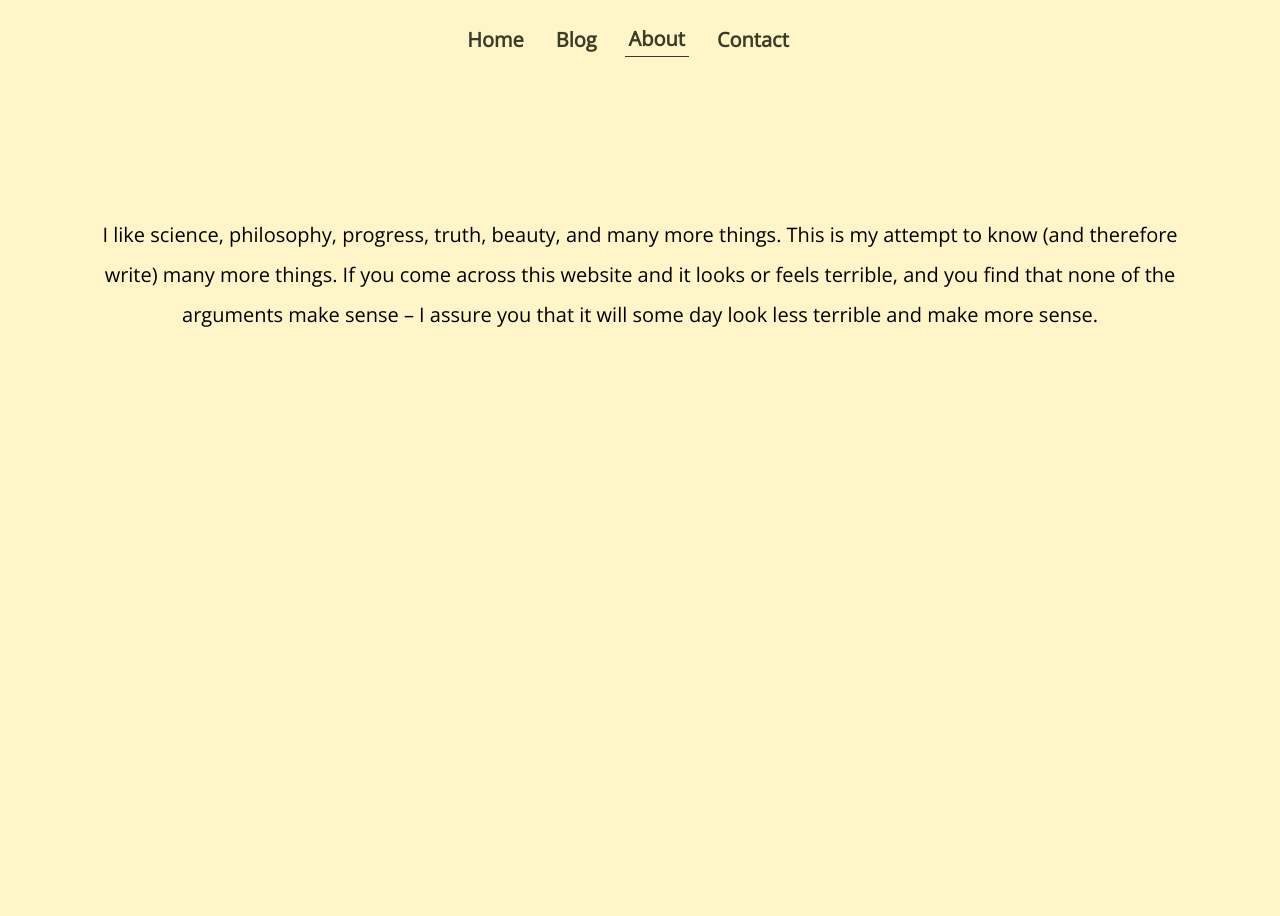
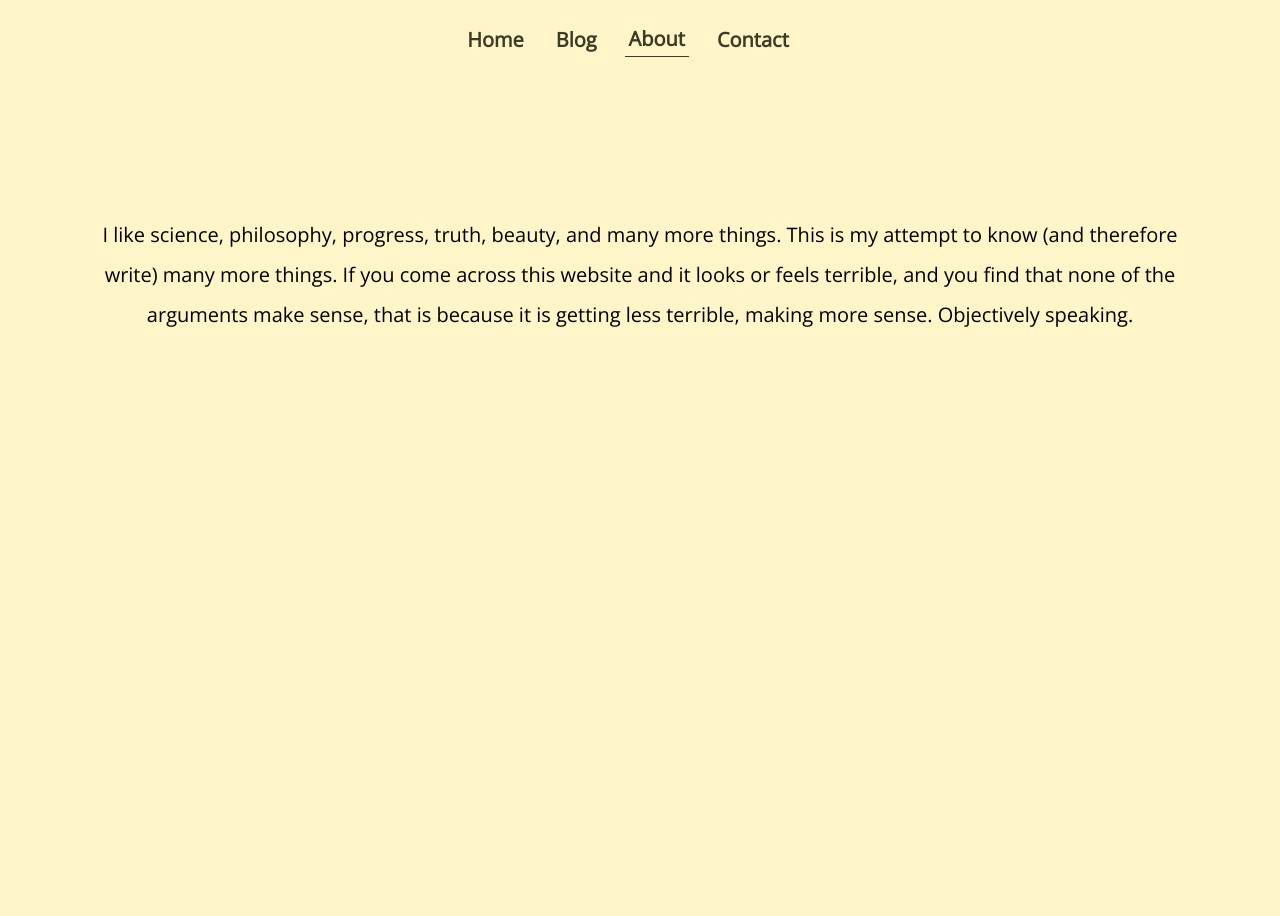
Before and after one commit to richardofarrell/richardofarrell.github.io, a Jekyll site: the page built from about.md, in a window 1280 px wide. Built offline with Jekyll 4.4.1, drawn with Linux system fonts in a browser that asks for light colours.

Commit message:
Revise text for clarity and tone in about.md

```diff
--- a/about.md
+++ b/about.md
@@ -3,4 +3,4 @@ layout: default
 title: About
 ---
 
-<p style="text-align: center;"> I like science, philosophy, progress, truth, beauty, and many more things. This is my attempt to know (and therefore write) many more things. If you come across this website and it looks or feels terrible, and you find that none of the arguments make sense – I assure you that it will some day look less terrible and make more sense.</p>
+<p style="text-align: center;"> I like science, philosophy, progress, truth, beauty, and many more things. This is my attempt to know (and therefore write) many more things. If you come across this website and it looks or feels terrible, and you find that none of the arguments make sense, that is because it is getting less terrible, making more sense. Objectively speaking.</p>
```
